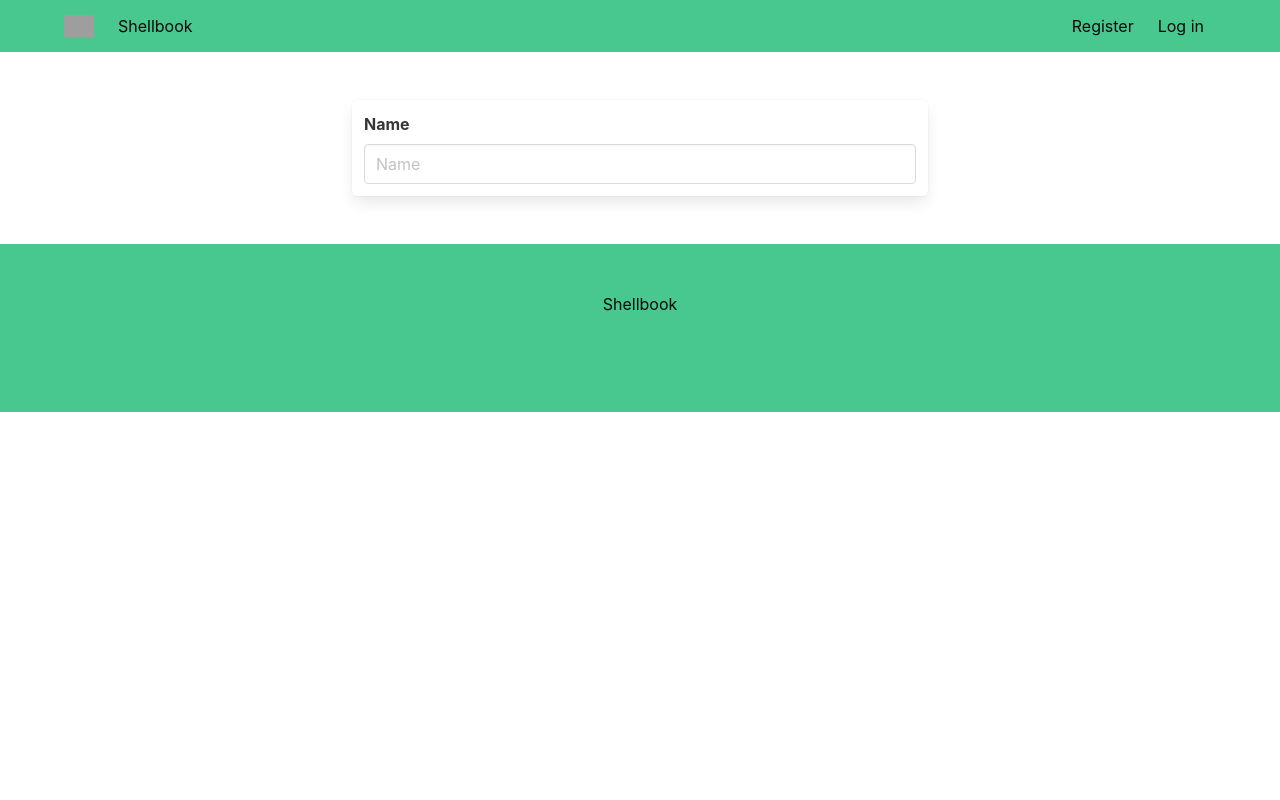
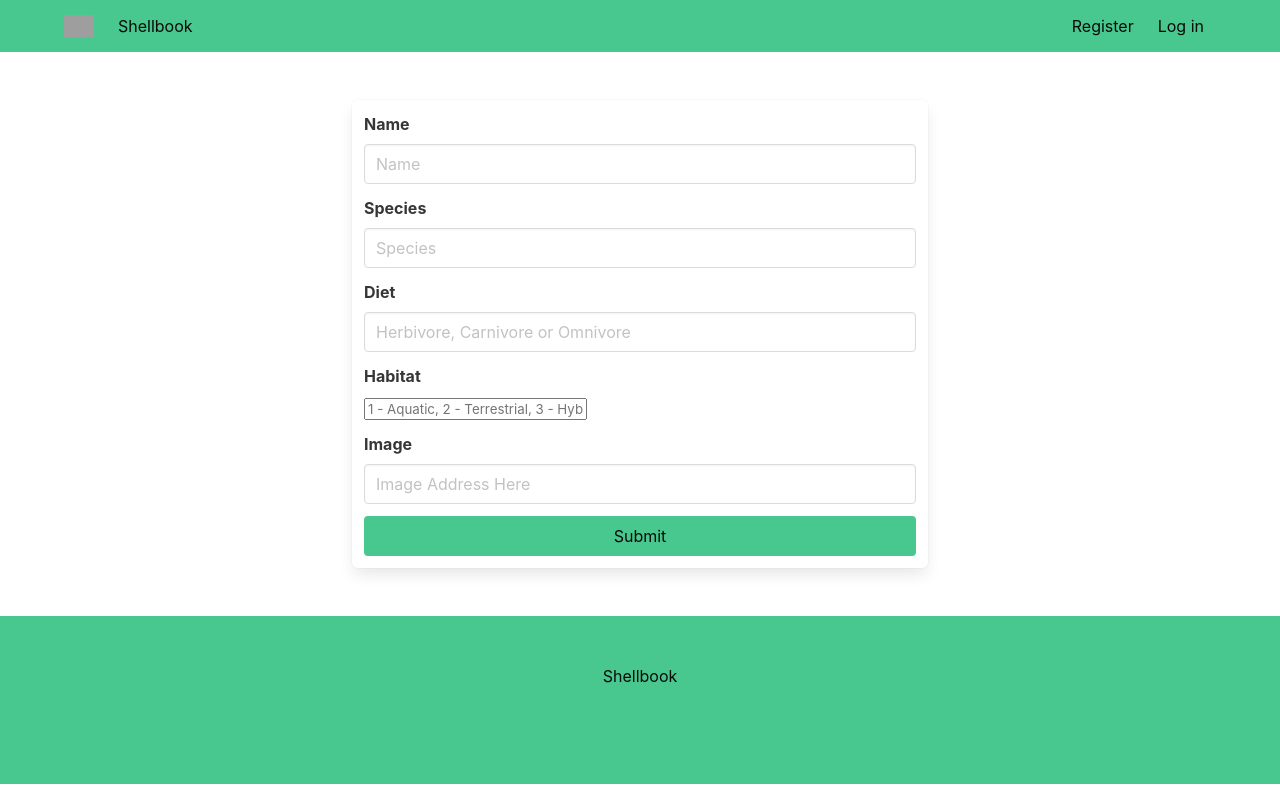
Before and after one commit to izzleshab/SEI-Project-4, a React (Create React App) app in the folder frontend/: page /turtles/new in a window 1280 px wide. Built offline with nearby package versions, Linux system fonts and the light colour scheme; grey boxes are pictures that could not be loaded.

Commit message:
create new turtle working, a bit janky with the habitat field though

```diff
--- a/frontend/src/components/turtles/TurtleForm.js
+++ b/frontend/src/components/turtles/TurtleForm.js
@@ -1,12 +1,12 @@
 import React from 'react'
 
 const TurtleForm = props => {
-  const { name } = props.formData
+  const { name, species, diet, image, habitat } = props.formData
   const { handleChange, handleSubmit } = props
 
   return (
     <div className="columsn">
-      <div onSubmit={handleSubmit}className="column is-half is-offset-one-quarter box">
+      <form onSubmit={handleSubmit}className="column is-half is-offset-one-quarter box">
         <div className="field">
           <label className="label">Name</label>
           <div className="control">
@@ -19,7 +19,58 @@ const TurtleForm = props => {
             />
           </div>
         </div>
-      </div>
+        <div className="field">
+          <label className="label">Species</label>
+          <div className="control">
+            <input
+              className="input"
+              placeholder="Species"
+              name="species"
+              value={species}
+              onChange={handleChange}
+            />
+          </div>
+        </div>
+        <div className="field">
+          <label className="label">Diet</label>
+          <div className="control">
+            <input
+              className="input"
+              placeholder="Herbivore, Carnivore or Omnivore"
+              name="diet"
+              value={diet}
+              onChange={handleChange}
+            />
+          </div>
+        </div>
+        <div className="field">
+          <label className="label">Habitat</label>
+          <div className="control">
+            <input
+              className="Habitat"
+              placeholder="1 - Aquatic, 2 - Terrestrial, 3 - Hybrid"
+              name="habitat"
+              value={habitat}
+              onChange={handleChange}
+            />
+          </div>
+        </div>
+        <div className="field">
+          <label className="label">Image</label>
+          <div className="control">
+            <input
+              className="input"
+              placeholder="Image Address Here"
+              name="image"
+              value={image}
+              onChange={handleChange}
+            />
+          </div>
+        </div>
+        <div className="field">
+          <button type="submit" className="button is-fullwidth is-success has-text-black">Submit</button>
+        </div>
+      </form>
     </div>
   )
 
--- a/frontend/src/components/turtles/TurtleNew.js
+++ b/frontend/src/components/turtles/TurtleNew.js
@@ -10,7 +10,8 @@ class TurtleNew extends React.Component {
       name: '',
       species: '',
       diet: '',
-      image: ''
+      image: '',
+      habitat: ''
     }
   }
 
@@ -25,7 +26,7 @@ class TurtleNew extends React.Component {
   handleSubmit = async event => {
     event.preventDefault()
     const response = await createTurtle(this.state.formData)
-    this.props.history.push(`/turtles/${response.data._id}`)
+    this.props.history.push(`/turtles/${response.data.id}`)
   }
 
   render() {
--- a/frontend/src/lib/api.js
+++ b/frontend/src/lib/api.js
@@ -20,7 +20,7 @@ export const getSingleTurtle = turtleId => {
 }
 
 export const createTurtle = formData => {
-  return axios.post(`${baseUrl}/turtles`, formData, withHeaders())
+  return axios.post(`${baseUrl}/turtles/`, formData, withHeaders())
 }
 
 // auth
```
Also changed, not shown: 2 other files (tests, documents, lock files or other folders).
